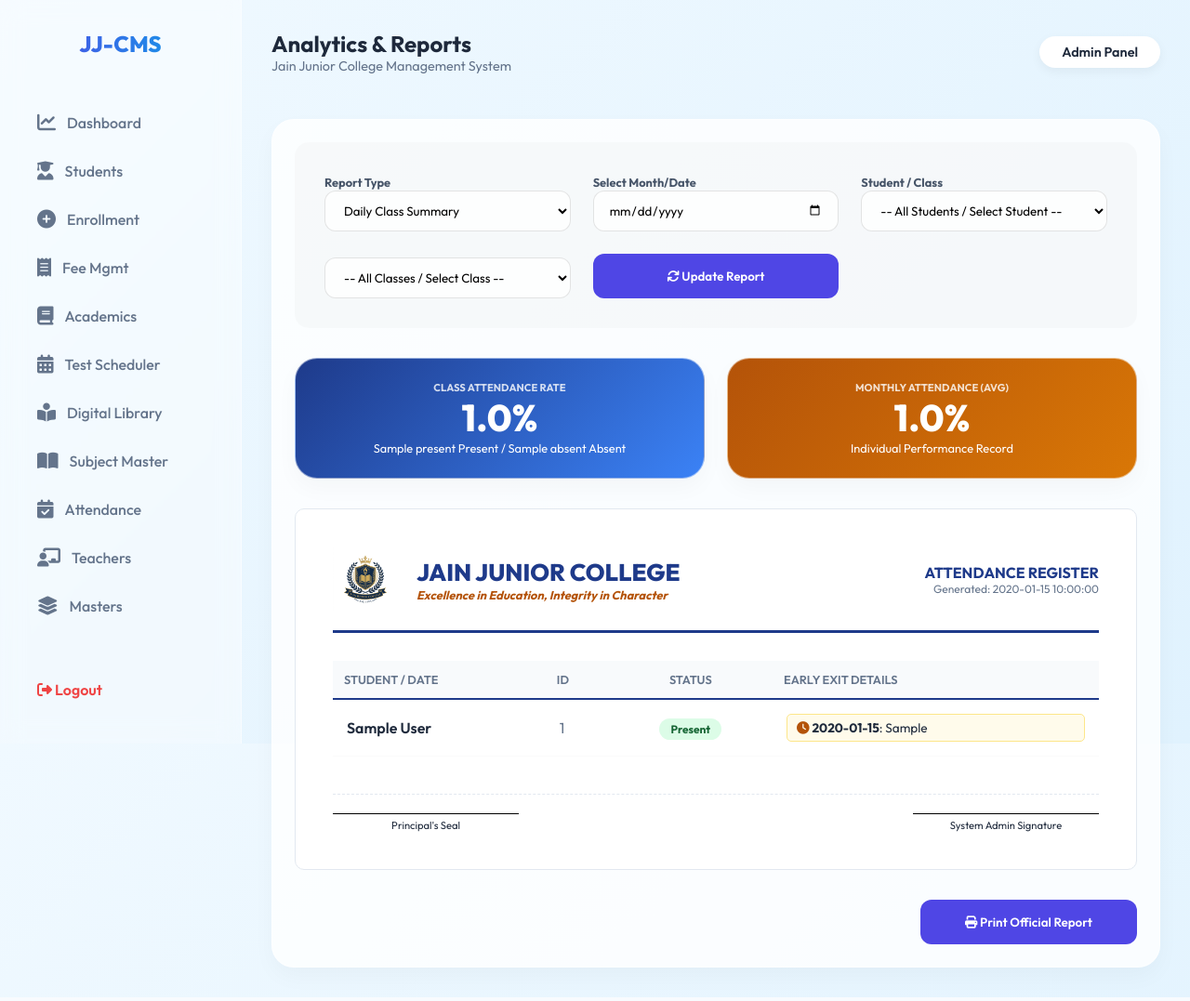
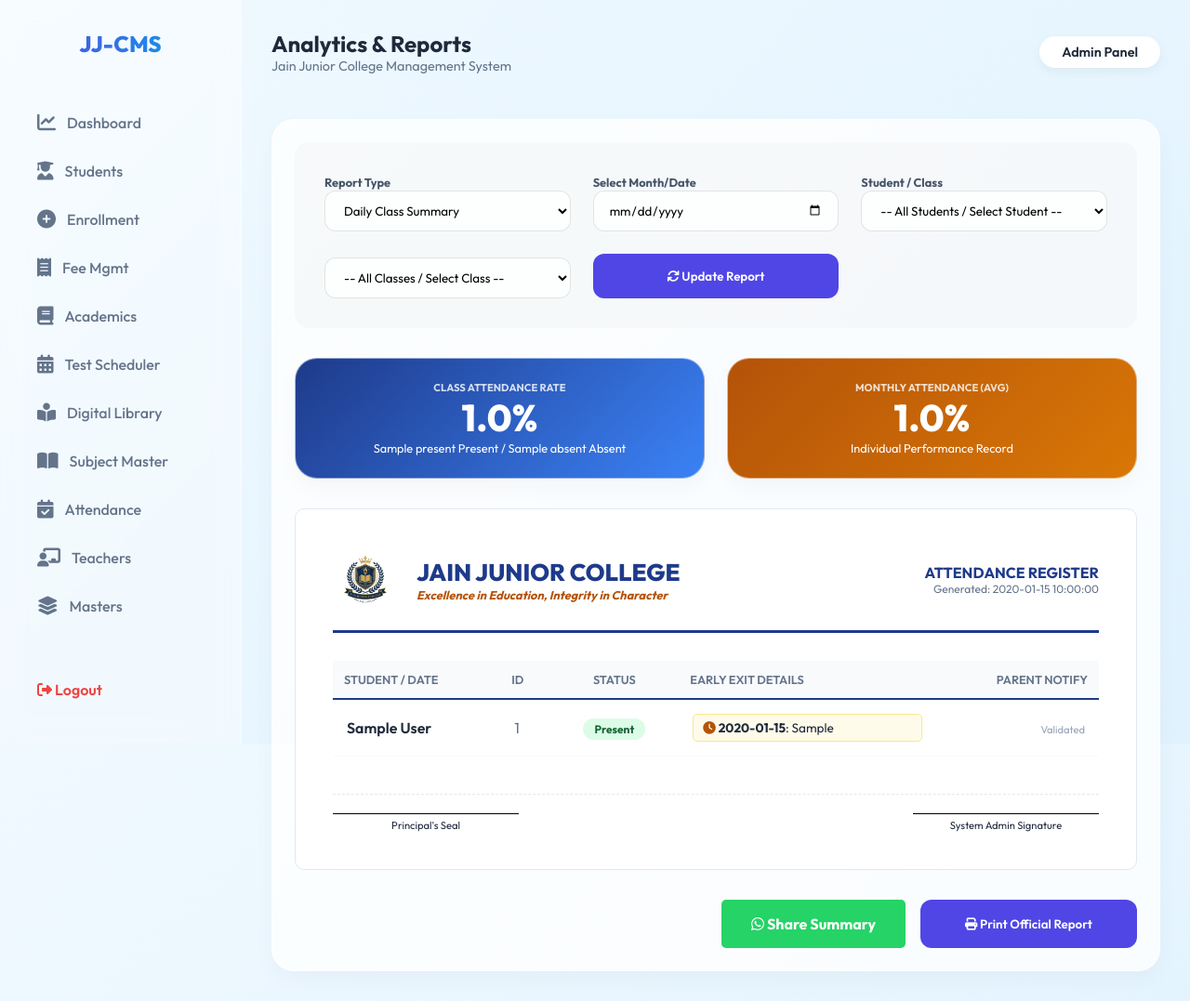
Before and after one commit to jain-junior-college/JJC-Webapp, a Flask app: template templates/attendance/report.html in a window 1280 px wide. Shown: the whole page at 93% size. Run offline with Flask 3, Linux system fonts and the light colour scheme; the visitor is signed in with stand-in values (Sample User, id 1); tables that the repository leaves empty hold one stand-in row (values such as "Sample post"); the template is opened without the code that fills it: values that come from a table or form of the project are taken from there, most other values are stand-ins (such as "Sample title", 1, 10 or a date in 2020); some libraries are stand-ins or nearby versions.

Commit message:
Feature: Implement One-Click Parent WhatsApp notifications and Class Summary sharing for attendance

```diff
--- a/templates/attendance/report.html
+++ b/templates/attendance/report.html
@@ -86,6 +86,7 @@
                     <th style="padding: 12px; font-size: 0.8rem; text-transform: uppercase;">ID</th>
                     <th style="padding: 12px; font-size: 0.8rem; text-transform: uppercase; text-align: center;">Status</th>
                     <th style="padding: 12px; font-size: 0.8rem; text-transform: uppercase;">Early Exit Details</th>
+                    <th style="padding: 12px; font-size: 0.8rem; text-transform: uppercase; text-align: right;" class="no-print">Parent Notify</th>
                 </tr>
             </thead>
             <tbody>
@@ -109,6 +110,18 @@
                         <span style="color: #e2e8f0;">-</span>
                         {% endif %}
                     </td>
+                    <td style="padding: 15px; text-align: right;" class="no-print">
+                        {% if log.status == 'Absent' and log.student.parent_contact %}
+                        {% set msg = "Dear Parent, this is to inform you that your child " ~ log.student.name ~ " is marked ABSENT today (" ~ date_str ~ ") at Jain Junior College. - Admin JJC" %}
+                        <a href="https://wa.me/{{ log.student.parent_contact }}?text={{ msg | urlencode }}" target="_blank" class="btn" style="background: #25D366; color: white; padding: 0.4rem 0.8rem; font-size: 0.75rem; border-radius: 5px; text-decoration: none;">
+                            <i class="fab fa-whatsapp"></i> Notify
+                        </a>
+                        {% elif log.status == 'Present' %}
+                        <span style="color: #94a3b8; font-size: 0.7rem;">Validated</span>
+                        {% else %}
+                        <span style="color: #ef4444; font-size: 0.7rem;">No Parent No.</span>
+                        {% endif %}
+                    </td>
                 </tr>
                 {% endfor %}
             </tbody>
@@ -127,7 +140,13 @@
         </div>
     </div>
 
-    <div style="margin-top: 2rem; display: flex; justify-content: flex-end;">
+    <div style="margin-top: 2rem; display: flex; justify-content: flex-end; gap: 1rem;" class="no-print">
+        {% if stats.class_percentage is defined %}
+        {% set summary_msg = "Attendance Summary for " ~ date_str ~ ": Total Students: " ~ (stats.present + stats.absent) ~ " | Present: " ~ stats.present ~ " | Absent: " ~ stats.absent ~ " | Attend. Rate: " ~ "{:.1f}%".format(stats.class_percentage) %}
+        <a href="https://wa.me/?text={{ summary_msg | urlencode }}" target="_blank" class="btn" style="background: #25D366; color: white; padding: 1rem 2rem; text-decoration: none; border-radius: 5px; font-weight: 700;">
+            <i class="fab fa-whatsapp"></i> Share Summary
+        </a>
+        {% endif %}
         <button onclick="window.print()" class="btn btn-primary" style="padding: 1rem 3rem;">
             <i class="fas fa-print"></i> Print Official Report
         </button>
@@ -139,7 +158,7 @@
     body * { visibility: hidden; }
     #printableReport, #printableReport * { visibility: visible; }
     #printableReport { position: absolute; left: 0; top: 0; width: 100%; }
-    .sidebar, .btn, header, .glass-card:not(#printableReport) { display: none !important; }
+    .sidebar, .btn, header, .glass-card:not(#printableReport), .no-print { display: none !important; }
 }
 </style>
 {% endblock %}
```
